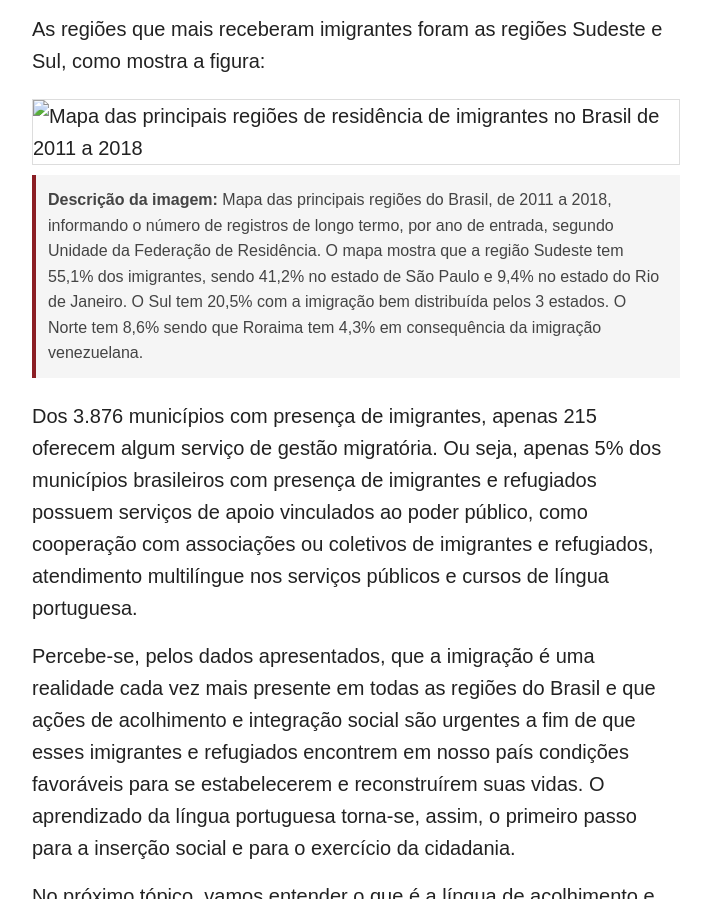
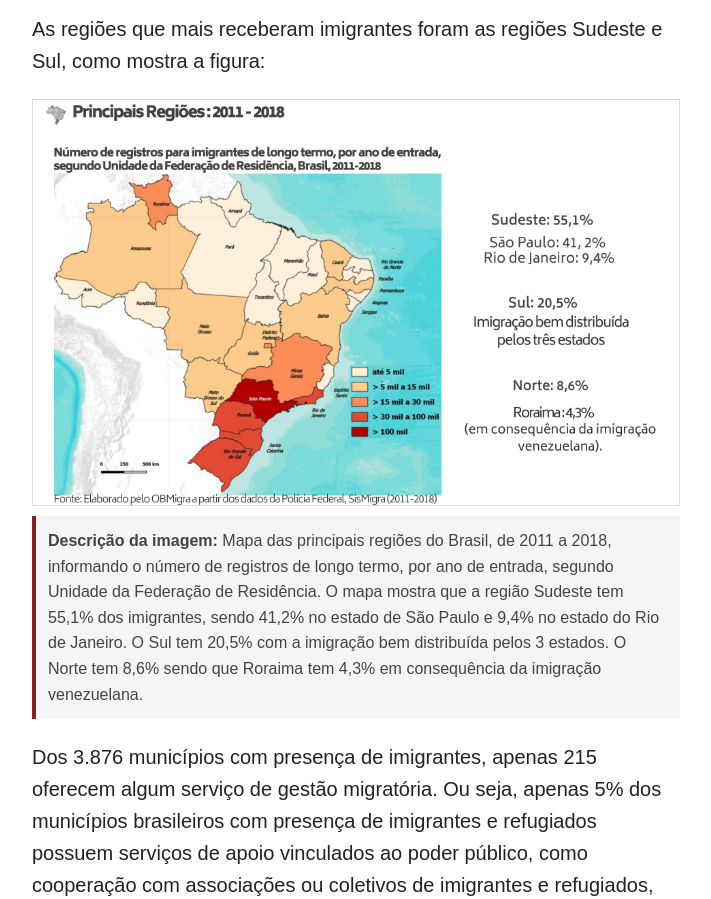
Before and after one commit to theocontanet-sketch/cursoPortugues, a plain HTML site: page modulo1_2.html in a window 1280 px wide. Shown: the part 2530-3429 px from the top of the page, without its empty margins (284-995 px from the left). Drawn offline with Linux system fonts and the light colour scheme.

Commit message:
Update modulo1_2.html

```diff
--- a/modulo1_2.html
+++ b/modulo1_2.html
@@ -202,7 +202,7 @@
 
   <p>As regiões que mais receberam imigrantes foram as regiões Sudeste e Sul, como mostra a figura:</p>
 
-  <img class="content-img" src="imagem3.jpg" alt="Mapa das principais regiões de residência de imigrantes no Brasil de 2011 a 2018">
+  <img class="content-img" src="imagem3.png" alt="Mapa das principais regiões de residência de imigrantes no Brasil de 2011 a 2018">
 
   <p class="img-desc"><strong>Descrição da imagem:</strong> Mapa das principais regiões do Brasil, de 2011 a 2018, informando o número de registros de longo termo, por ano de entrada, segundo Unidade da Federação de Residência. O mapa mostra que a região Sudeste tem 55,1% dos imigrantes, sendo 41,2% no estado de São Paulo e 9,4% no estado do Rio de Janeiro. O Sul tem 20,5% com a imigração bem distribuída pelos 3 estados. O Norte tem 8,6% sendo que Roraima tem 4,3% em consequência da imigração venezuelana.</p>
 
```
